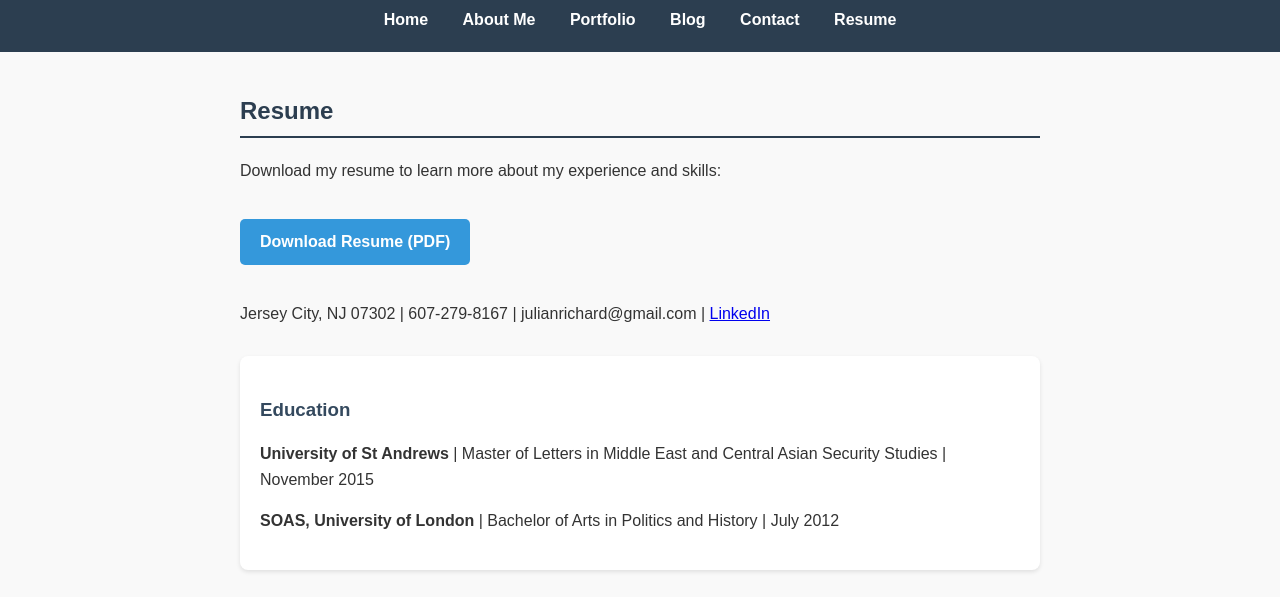
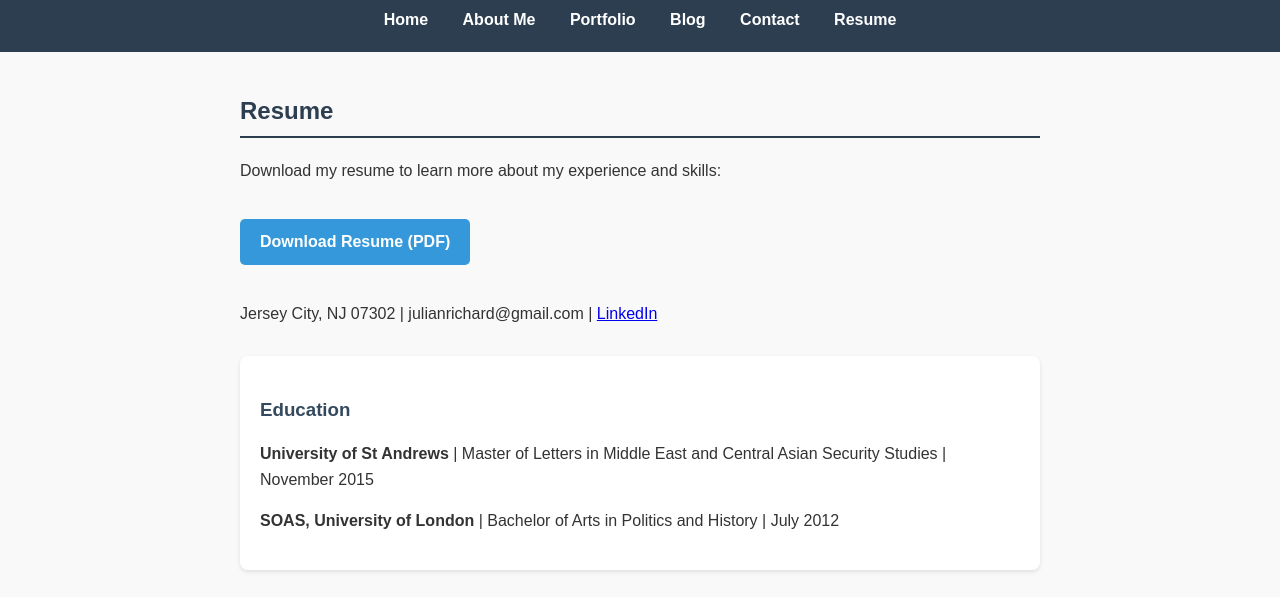
Before and after one commit to jlasius/jlasius.github.io, a plain HTML site: page resume.html in a window 1280 px wide. Shown: the part 123-720 px from the top of the page. Drawn offline with Linux system fonts and the light colour scheme.

Commit message:
Update resume.html

```diff
--- a/resume.html
+++ b/resume.html
@@ -29,7 +29,7 @@
 
             <!-- Contact Info -->
             <div class="contact-info">
-                <p>Jersey City, NJ 07302 | 607-279-8167 | julianrichard@gmail.com | <a href="https://www.linkedin.com/in/julian-richard-lasius/" target="_blank">LinkedIn</a></p>
+                <p>Jersey City, NJ 07302 | julianrichard@gmail.com | <a href="https://www.linkedin.com/in/julian-richard-lasius/" target="_blank">LinkedIn</a></p>
             </div>
 
             <!-- Education -->
```
